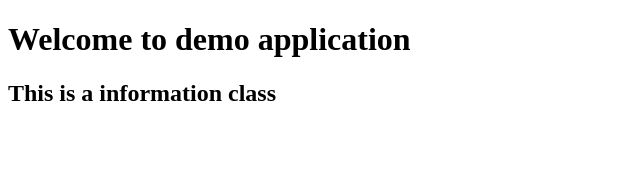
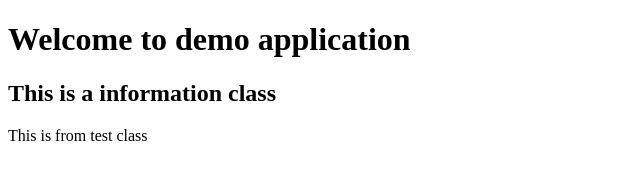
Before and after one commit to bepox/demoAngular, an Angular app: page / in a window 1280 px wide. Shown: the top 194 px of the page, without its empty margins (0-640 px from the left). Built offline with nearby package versions, Linux system fonts and the light colour scheme.

Commit message:
create test class

```diff
--- a/src/app/app.component.html
+++ b/src/app/app.component.html
@@ -8,6 +8,7 @@
 <!-- * * * * * * * * * * * * * * * * * * * * * * * * * * * * * * * -->
   <h1>{{title}}</h1>
   <h2> {{information}} </h2>
+  {{testClass}}
 <!-- * * * * * * * * * * * * * * * * * * * * * * * * * * * * * * * -->
 <!-- * * * * * * * * * * * The content above * * * * * * * * * * * -->
 <!-- * * * * * * * * * * is only a placeholder * * * * * * * * * * -->
--- a/src/app/app.component.ts
+++ b/src/app/app.component.ts
@@ -8,4 +8,5 @@ import { Component } from '@angular/core';
 export class AppComponent {
   title = 'Welcome to demo application';
   information = 'This is a information class';
+  testClass = 'This is from test class';
 }
```
